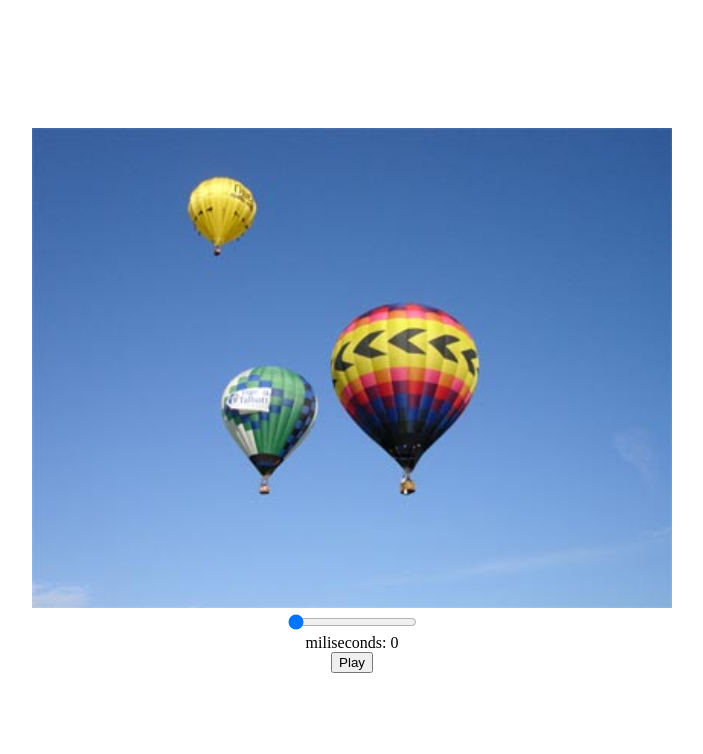
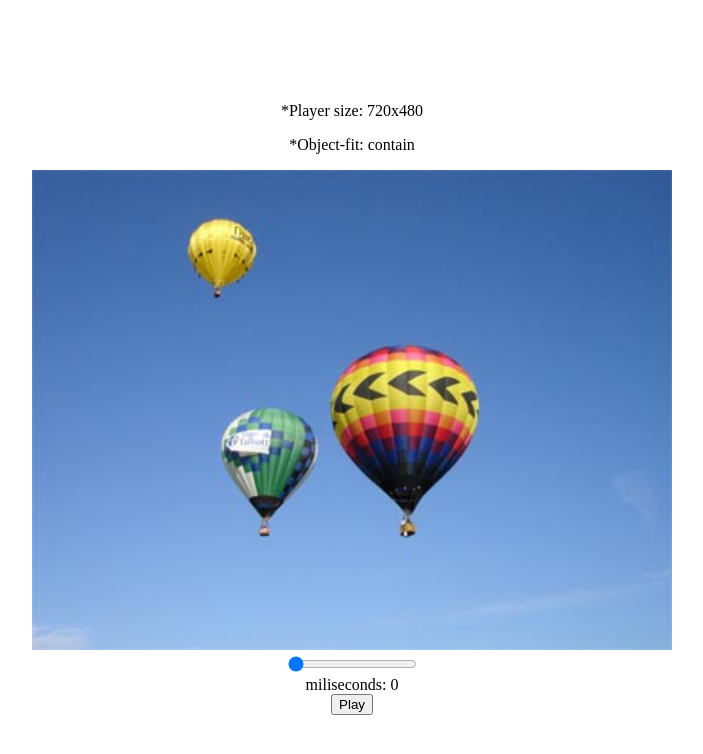
Before and after one commit to Schukuratsu/amazing-slideshow, a React (Create React App) app: page / in a window 1280 px wide. Shown: the top 754 px of the page, without its empty margins (288-991 px from the left). Built offline with nearby package versions, Linux system fonts and the light colour scheme.

Commit message:
adding better comments and style descriptions on html

```diff
--- a/src/components/FramePlayer/index.tsx
+++ b/src/components/FramePlayer/index.tsx
@@ -20,6 +20,8 @@ export function FramePlayer({ frames, fps }: Props) {
 
   /* using separate useEffects for the time increments and autostop because
   a big delay happens when the "setInterval" needs to be called on every tick. */
+
+  // time increments
   useEffect(() => {
     const intervalId = setInterval(() => {
       if (isPlaying) {
@@ -29,6 +31,7 @@ export function FramePlayer({ frames, fps }: Props) {
     return () => clearInterval(intervalId);
   }, [isPlaying]);
 
+  // autostop functionality
   useEffect(() => {
     if (isOnEndOfFrames && isPlaying) {
       setIsPlaying(false);
@@ -37,7 +40,9 @@ export function FramePlayer({ frames, fps }: Props) {
   }, [isOnEndOfFrames, isPlaying, totalTimeInMiliseconds]);
 
   return (
-    <div className={styles.framePlayer}>
+    <div>
+      <p>*Player size: 720x480</p>
+      <p>*Object-fit: contain</p>
       <img
         src={frames[currentFrame] ?? frames.at(-1)}
         alt="current frame"
```
